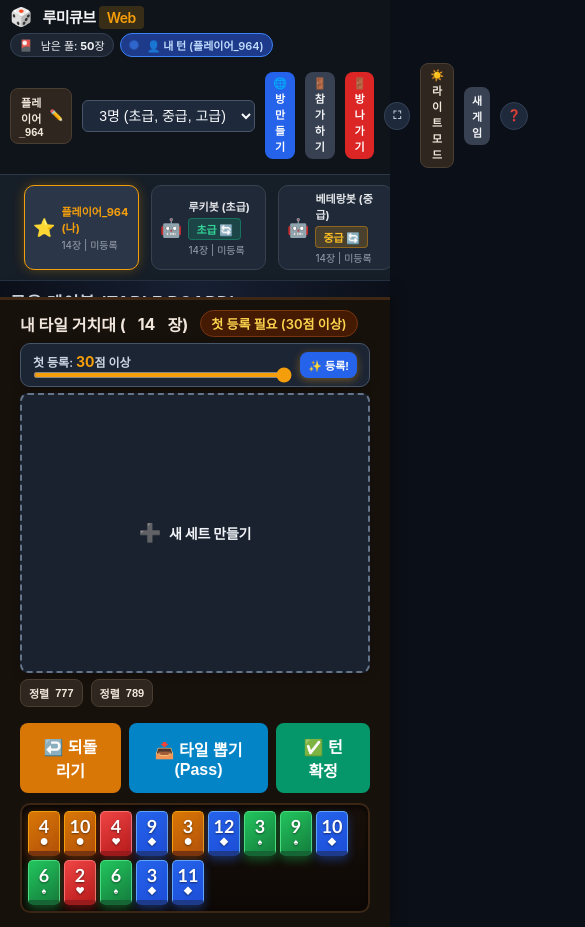
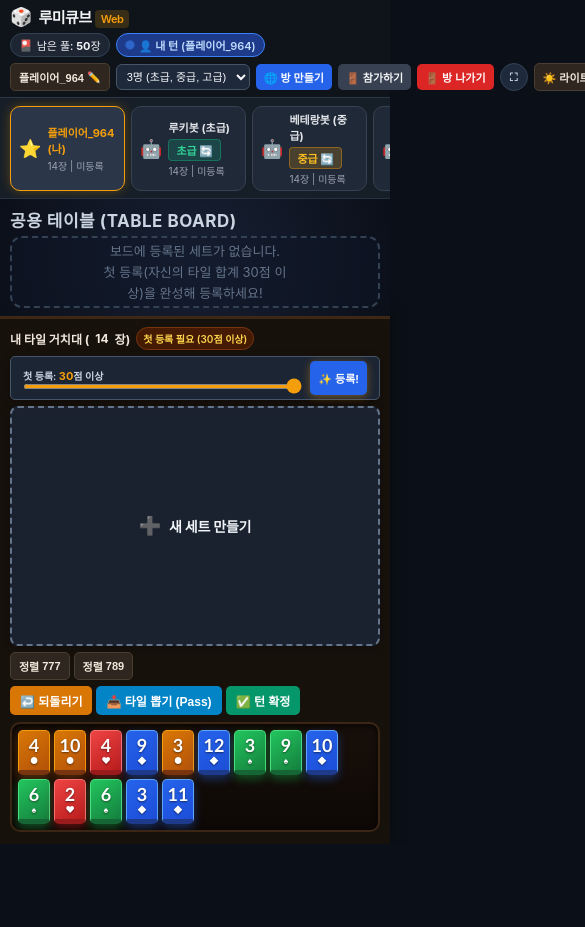
Before and after one commit to MaroShim/Rummikub, a website built with Vite: page index.html in a window 390 px wide. Shown: the top 927 px of the page, 585 px wide, since content can reach past the window. After the commit the page ends 844 px from the top, so only its background shows below. Built offline with nearby package versions, Linux system fonts and the light colour scheme.

Commit message:
style: scale down buttons and labels responsively with viewport

```diff
--- a/src/style.css
+++ b/src/style.css
@@ -35,6 +35,17 @@
   --rack-min-h: calc(var(--tile-h) * 2 + 22px);
   --rack-max-h: calc(var(--tile-h) * 2 + 38px);
   --board-gap: clamp(8px, 1.4vh, 16px);
+
+  /* 반응형 버튼 및 텍스트 UI 스케일링 변수:
+     화면 높이 및 너비 축소 시 버튼 글씨와 패딩도 비례 축소 */
+  --btn-font-size: clamp(11px, min(1.5vh, 1.1vw), 15px);
+  --btn-main-font-size: clamp(12px, min(1.6vh, 1.2vw), 16px);
+  --btn-py: clamp(5px, min(1.0vh, 0.8vw), 10px);
+  --btn-px: clamp(8px, min(1.4vh, 1.1vw), 18px);
+  --btn-main-py: clamp(6px, min(1.2vh, 0.9vw), 11px);
+  --btn-main-px: clamp(10px, min(1.8vh, 1.4vw), 22px);
+  --btn-radius: clamp(5px, min(0.9vh, 0.7vw), 8px);
+  --control-gap: clamp(4px, min(1.0vh, 0.8vw), 10px);
 }
 
 * {
@@ -73,7 +84,7 @@
   display: flex;
   align-items: center;
   justify-content: space-between;
-  padding: 10px 24px;
+  padding: clamp(6px, 1.0vh, 10px) clamp(10px, 1.6vw, 24px);
   background: #0f141a;
   border-bottom: 1px solid #2d3748;
   flex-shrink: 0;
@@ -82,44 +93,45 @@
 .logo-area {
   display: flex;
   align-items: center;
-  gap: 10px;
+  gap: clamp(6px, 0.8vw, 10px);
 }
 
 .logo-icon {
-  font-size: 30px;
+  font-size: clamp(20px, min(3.5vh, 2.5vw), 30px);
 }
 
 .logo-area h1 {
-  font-size: 22px;
+  font-size: clamp(15px, min(2.5vh, 1.8vw), 22px);
   font-weight: 700;
   letter-spacing: -0.5px;
 }
 
 .logo-area h1 span {
   color: var(--accent-gold);
-  font-size: 14px;
+  font-size: clamp(11px, min(1.6vh, 1.1vw), 14px);
   font-weight: 600;
   background: rgba(245, 158, 11, 0.18);
-  padding: 3px 8px;
+  padding: 2px 6px;
   border-radius: 4px;
 }
 
 .header-info {
   display: flex;
   align-items: center;
-  gap: 16px;
+  gap: clamp(8px, 1.2vw, 16px);
 }
 
 .deck-count-badge, .current-turn-badge {
   display: flex;
   align-items: center;
-  gap: 8px;
-  padding: 6px 14px;
+  gap: clamp(4px, 0.6vw, 8px);
+  padding: clamp(4px, 0.7vh, 6px) clamp(8px, 1.0vw, 14px);
   background: #1e2633;
   border-radius: 20px;
-  font-size: 15px;
+  font-size: clamp(11px, min(1.6vh, 1.2vw), 15px);
   border: 1px solid #334155;
   font-weight: 500;
+  white-space: nowrap;
 }
 
 .current-turn-badge {
@@ -151,16 +163,17 @@
 .header-actions {
   display: flex;
   align-items: center;
-  gap: 10px;
+  gap: clamp(6px, 0.8vw, 10px);
 }
 
 .bot-select-wrap {
   display: flex;
   align-items: center;
-  gap: 8px;
-  font-size: 15px;
+  gap: clamp(4px, 0.6vw, 8px);
+  font-size: clamp(11px, min(1.5vh, 1.1vw), 14px);
   color: #cbd5e1;
   font-weight: 500;
+  white-space: nowrap;
 }
 
 .bot-select-wrap select {
@@ -168,8 +181,8 @@
   color: #f8fafc;
   border: 1px solid #475569;
   border-radius: 6px;
-  padding: 6px 12px;
-  font-size: 14px;
+  padding: clamp(4px, 0.6vh, 6px) clamp(6px, 0.8vw, 12px);
+  font-size: clamp(11px, min(1.5vh, 1.1vw), 14px);
   cursor: pointer;
   outline: none;
 }
@@ -177,8 +190,8 @@
 /* ================== 플레이어 카드 패널 ================== */
 .players-panel {
   display: flex;
-  gap: 12px;
-  padding: 10px 24px;
+  gap: clamp(6px, 1.0vw, 12px);
+  padding: clamp(6px, 0.9vh, 10px) clamp(10px, 1.6vw, 24px);
   background: #161e27;
   border-bottom: 1px solid #263242;
   overflow-x: auto;
@@ -188,12 +201,12 @@
 .player-card {
   display: flex;
   align-items: center;
-  gap: 12px;
-  padding: 10px 18px;
+  gap: clamp(6px, 0.9vw, 12px);
+  padding: clamp(6px, 0.9vh, 10px) clamp(8px, 1.2vw, 18px);
   background: #1f2937;
   border-radius: 10px;
   border: 1.5px solid #374151;
-  min-width: 170px;
+  min-width: clamp(120px, 12vw, 170px);
   transition: all 0.2s ease;
 }
 
@@ -204,7 +217,7 @@
 }
 
 .player-avatar {
-  font-size: 28px;
+  font-size: clamp(18px, min(3.0vh, 2.2vw), 28px);
 }
 
 .player-meta {
@@ -213,7 +226,7 @@
 }
 
 .player-meta .p-name {
-  font-size: 15px;
+  font-size: clamp(11px, min(1.6vh, 1.2vw), 15px);
   font-weight: 700;
   color: #e5e7eb;
   display: flex;
@@ -397,16 +410,16 @@
   display: inline-flex;
   align-items: center;
   justify-content: center;
-  gap: 10px;
-  border: 2.5px dashed #64748b;
-  border-radius: 10px;
-  height: 50px;
-  padding: 0 24px;
-  min-width: 240px;
+  gap: clamp(6px, 0.8vw, 10px);
+  border: 2px dashed #64748b;
+  border-radius: var(--btn-radius);
+  height: clamp(34px, min(5.0vh, 4.0vw), 50px);
+  padding: 0 clamp(10px, 1.4vw, 24px);
+  min-width: clamp(130px, 16vw, 240px);
   max-width: 320px;
-  flex: 0 1 280px;
+  flex: 0 1 240px;
   color: #f1f5f9;
-  font-size: 15px;
+  font-size: var(--btn-font-size);
   font-weight: 700;
   background: rgba(30, 41, 59, 0.75);
   cursor: pointer;
@@ -417,7 +430,7 @@
 }
 
 .new-set-zone .plus-icon {
-  font-size: 20px;
+  font-size: clamp(14px, min(2.2vh, 1.6vw), 20px);
   line-height: 1;
 }
 
@@ -447,12 +460,12 @@
 .initial-meld-panel {
   display: inline-flex;
   align-items: center;
-  gap: 12px;
+  gap: var(--control-gap);
   background: rgba(30, 41, 59, 0.85);
   border: 1.5px solid #475569;
-  border-radius: 10px;
-  padding: 4px 16px;
-  height: 50px;
+  border-radius: var(--btn-radius);
+  padding: 2px clamp(6px, 1.0vw, 16px);
+  height: clamp(34px, min(5.0vh, 4.0vw), 50px);
   flex-shrink: 0;
   box-shadow: 0 2px 8px rgba(0, 0, 0, 0.25);
   transition: all 0.2s ease;
@@ -472,12 +485,12 @@
 .meld-slider-wrap {
   display: flex;
   flex-direction: column;
-  gap: 2px;
-  min-width: 140px;
+  gap: 1px;
+  min-width: clamp(90px, 11vw, 140px);
 }
 
 .slider-label {
-  font-size: 12px;
+  font-size: clamp(10px, min(1.3vh, 0.95vw), 12px);
   color: #cbd5e1;
   font-weight: 600;
   white-space: nowrap;
@@ -485,12 +498,12 @@
 
 .slider-label strong {
   color: #f59e0b;
-  font-size: 14px;
+  font-size: clamp(11px, min(1.5vh, 1.1vw), 14px);
 }
 
 .meld-slider-wrap input[type="range"] {
   width: 100%;
-  height: 6px;
+  height: 5px;
   border-radius: 3px;
   accent-color: #f59e0b;
   cursor: pointer;
@@ -499,17 +512,18 @@
 }
 
 .btn-meld {
-  padding: 8px 18px;
-  font-size: 14px;
+  padding: var(--btn-py) var(--btn-px);
+  font-size: var(--btn-font-size);
   font-weight: 700;
   background: linear-gradient(135deg, #f59e0b 0%, #d97706 100%);
   color: #1e1b18;
   border: none;
-  border-radius: 8px;
+  border-radius: var(--btn-radius);
   box-shadow: 0 2px 8px rgba(245, 158, 11, 0.4);
   white-space: nowrap;
   cursor: pointer;
   transition: all 0.15s ease;
+  height: clamp(34px, min(5.0vh, 4.0vw), 50px);
 }
 
 .btn-meld:hover:not(:disabled) {
@@ -582,7 +596,7 @@
 .player-dock {
   background: #17110c;
   border-top: 3px solid #3e2815;
-  padding: clamp(8px, 1.2vh, 12px) 20px clamp(10px, 1.6vh, 18px);
+  padding: clamp(6px, 1.0vh, 12px) clamp(10px, 1.6vw, 20px) clamp(8px, 1.4vh, 18px);
   flex-shrink: 0;
   box-shadow: 0 -4px 16px rgba(0, 0, 0, 0.4);
 }
@@ -591,23 +605,23 @@
   display: flex;
   align-items: center;
   justify-content: space-between;
-  margin-bottom: 10px;
+  margin-bottom: clamp(4px, 0.8vh, 10px);
   flex-wrap: wrap;
-  gap: 12px;
+  gap: clamp(6px, 1.0vw, 12px);
 }
 
 .rack-title {
-  font-size: 16px;
+  font-size: clamp(12px, min(1.8vh, 1.3vw), 16px);
   font-weight: 700;
   color: #f1e7dd;
   display: flex;
   align-items: center;
-  gap: 12px;
+  gap: clamp(6px, 0.8vw, 12px);
 }
 
 .badge {
-  font-size: 13px;
-  padding: 3px 10px;
+  font-size: clamp(10px, min(1.4vh, 1.0vw), 13px);
+  padding: clamp(2px, 0.4vh, 3px) clamp(6px, 0.8vw, 10px);
   border-radius: 14px;
   font-weight: 600;
 }
@@ -627,13 +641,13 @@
 .dock-buttons {
   display: flex;
   align-items: center;
-  gap: 16px;
+  gap: clamp(6px, 1.2vw, 16px);
   flex-wrap: wrap;
 }
 
 .btn-group {
   display: flex;
-  gap: 8px;
+  gap: clamp(4px, 0.6vw, 8px);
 }
 
 /* 랙 바닥 (우드 스타일 받침대) */
@@ -799,23 +813,24 @@
 
 /* ================== 버튼 스타일 ================== */
 .btn {
-  padding: 10px 18px;
+  padding: var(--btn-py) var(--btn-px);
   border: none;
-  border-radius: 8px;
-  font-size: 15px;
+  border-radius: var(--btn-radius);
+  font-size: var(--btn-font-size);
   font-weight: 600;
   cursor: pointer;
   display: inline-flex;
   align-items: center;
   justify-content: center;
-  gap: 6px;
+  gap: clamp(3px, 0.5vw, 6px);
   transition: all 0.15s ease;
   outline: none;
+  white-space: nowrap;
 }
 
 .main-actions .btn {
-  padding: 11px 22px;
-  font-size: 16px;
+  padding: var(--btn-main-py) var(--btn-main-px);
+  font-size: var(--btn-main-font-size);
   font-weight: 700;
 }
 
@@ -825,7 +840,12 @@
 .btn-secondary { background: #374151; color: #f3f4f6; }
 .btn-secondary:hover { background: #4b5563; }
 
-.btn-sub { background: #2e261f; color: #f2e8dc; border: 1px solid #4a3d31; font-size: 14px; }
+.btn-sub {
+  background: #2e261f;
+  color: #f2e8dc;
+  border: 1px solid #4a3d31;
+  font-size: calc(var(--btn-font-size) * 0.95);
+}
 .btn-sub:hover { background: #3f342a; }
 
 .btn-success { background: #059669; color: white; }
@@ -843,14 +863,15 @@
 .online-room-badge {
   display: flex;
   align-items: center;
-  gap: 8px;
-  padding: 6px 14px;
+  gap: clamp(4px, 0.6vw, 8px);
+  padding: clamp(3px, 0.6vh, 6px) clamp(8px, 1.0vw, 14px);
   background: rgba(16, 185, 129, 0.15);
   border: 1px solid #10b981;
   border-radius: 20px;
-  font-size: 14px;
+  font-size: clamp(11px, min(1.5vh, 1.1vw), 14px);
   color: #6ee7b7;
   font-weight: 600;
+  white-space: nowrap;
 }
 .online-room-badge.hidden { display: none !important; }
 
@@ -867,11 +888,12 @@
   background: #1e293b;
   color: #cbd5e1;
   border: 1px solid #334155;
-  width: 38px;
-  height: 38px;
+  width: clamp(28px, min(4.0vh, 3.2vw), 38px);
+  height: clamp(28px, min(4.0vh, 3.2vw), 38px);
   padding: 0;
   border-radius: 50%;
-  font-size: 16px;
+  font-size: clamp(12px, min(1.7vh, 1.3vw), 16px);
+  flex-shrink: 0;
 }
 .btn-icon:hover { background: #334155; }
 
```
